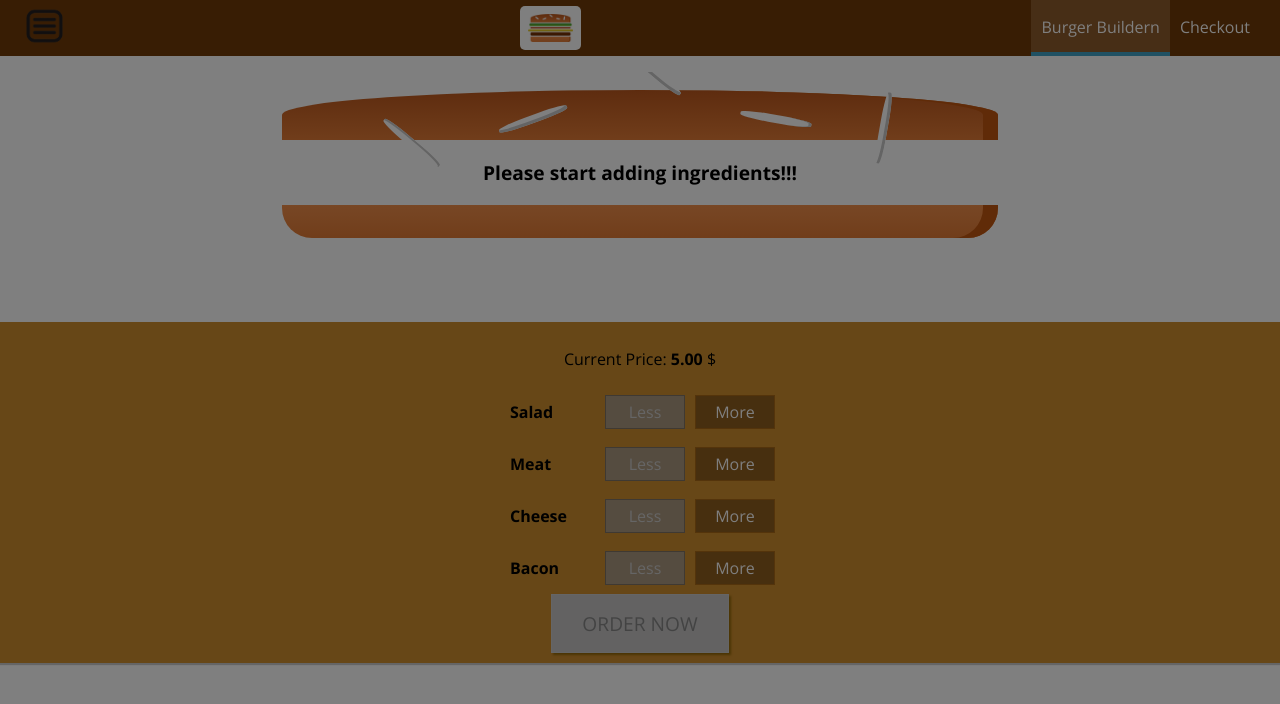
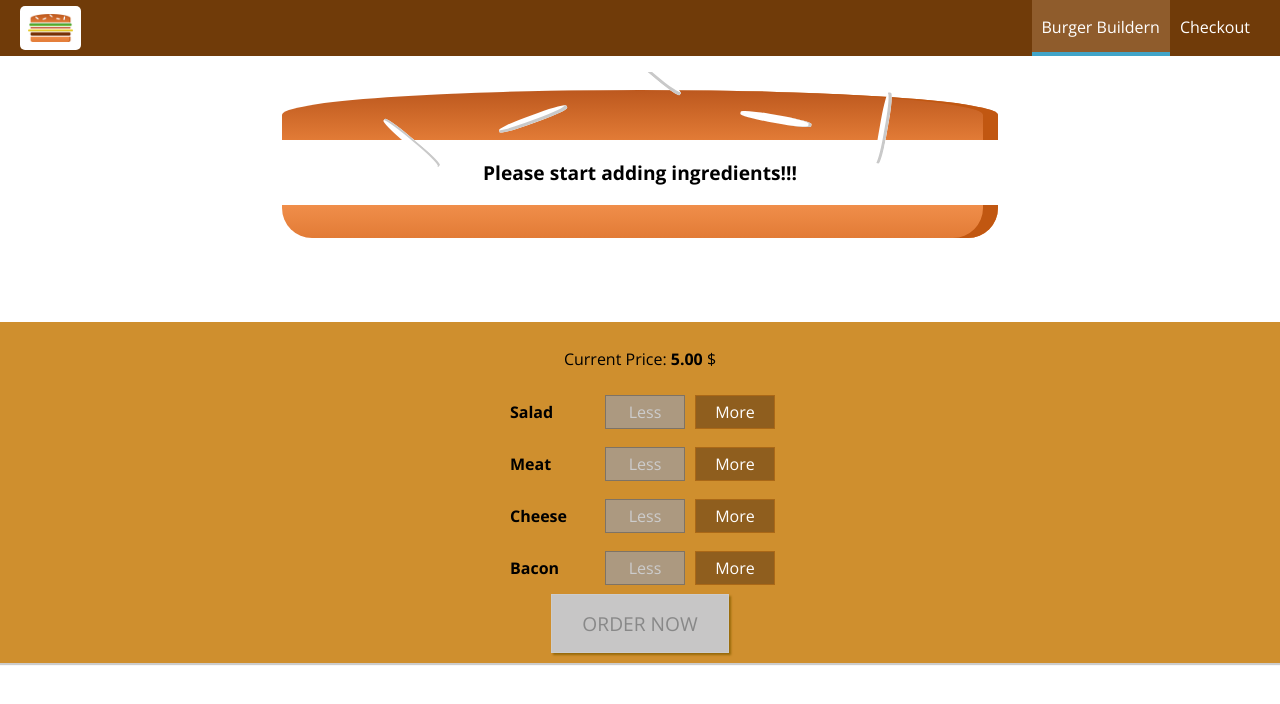
Before and after one commit to Sivajstme/letsmakeburger, a React (Create React App) app: page / in a window 1280 px wide. Shown: the top 704 px of the page. Built offline with nearby package versions, Linux system fonts and the light colour scheme.

Commit message:
Navigation

```diff
--- a/src/components/Layout/Layout.js
+++ b/src/components/Layout/Layout.js
@@ -10,24 +10,25 @@ import SideDraw from '../Navigation/SideDraw/SideDrawer';
 class Layout extends Component{
 
     state = {
-        showSide : true
+        showSide : false
     }
 
     sideDrawerClosedHandler= ()=>{
         //console.log('object')
-        if (this.state.showSide) {
-            this.setState({showSide:false});
-        }else{
-            this.setState({showSide:true});
-        }
+        this.setState({showSide:false});
 
+    }
+
+    sideDrawerToggle = ()=>{
+
+        this.setState((state)=>{ return {showSide: !state.showSide}});
     }
 
     render(){
         return(
             <Aux>
                 {/* <div>Toolbar, sideDrawer, backdrop</div> */}
-                <Toolbar show={this.sideDrawerClosedHandler}/>
+                <Toolbar show={this.sideDrawerToggle}/>
                 <SideDraw open={this.state.showSide} closed= {this.sideDrawerClosedHandler}/>
                 <main className='Content'>{this.props.children}</main>
             </Aux>
--- a/src/components/Navigation/Toolbar/Toolbar.css
+++ b/src/components/Navigation/Toolbar/Toolbar.css
@@ -29,7 +29,30 @@
 } */
 .hamIcon{
         height: 50px;
+}
+.DrawerToggle {
+    width: 40px;
+    height: 100%;
+    display: flex;
+    flex-flow: column;
+    justify-content: space-around;
+    align-items: center;
+    padding: 10px 0;
+    box-sizing: border-box;
+    cursor: pointer;
+}
+
+.DrawerToggle div {
+    width: 90%;
+    height: 3px;
+    background-color: white;
+}
+
+@media (min-width: 500px) {
+    .DrawerToggle {
+        display: none;
     }
+}
 @media (max-width:499px) {
     .DesktopOnly{
         display: none;
--- a/src/components/Navigation/Toolbar/Toolbar.js
+++ b/src/components/Navigation/Toolbar/Toolbar.js
@@ -10,8 +10,10 @@ const toolbar = (props)=> {
     }
     return(
         <header className='Toolbar'>
-            <div onClick={props.show} className='hamIcon_outer'>
-                <img src={Hamenu} alt='Menu' className='hamIcon' />
+            <div onClick={props.show} className='DrawerToggle'>
+                <div></div>
+                <div></div>
+                <div></div>
             </div>
             <div className='ToolLogo'>
                 <Logo />
--- a/src/components/UI/Button/Button.css
+++ b/src/components/UI/Button/Button.css
@@ -6,7 +6,7 @@
     cursor: pointer;
     font: inherit;
     padding: 10px;
-    margin: 10px;
+    /* margin: 10px; */
     font-weight: bold;
 }
 
```
